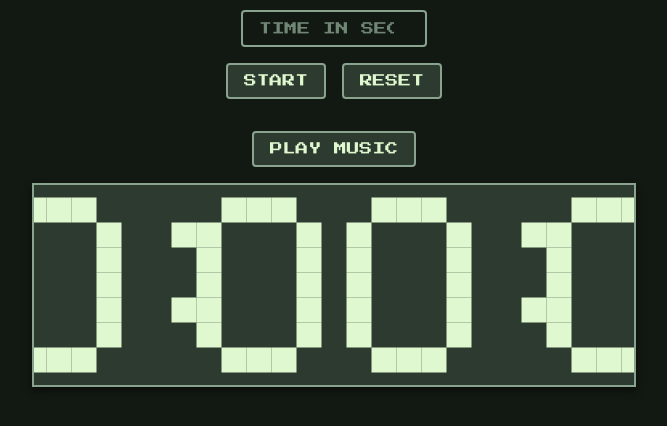
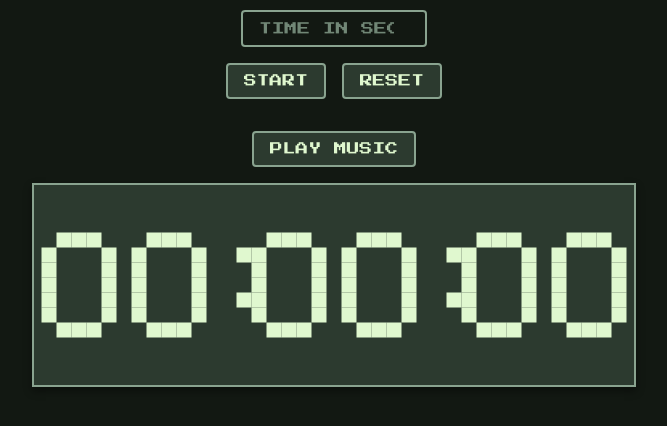
Before and after one commit to mayalh22/timetree, a plain HTML site: page index.html in a window 1280 px wide. Shown: the part 244-670 px from the top of the page, without its empty margins (306-973 px from the left). Drawn offline with Linux system fonts and the light colour scheme.

Commit message:
changed pixel size

```diff
--- a/index.html
+++ b/index.html
@@ -139,7 +139,7 @@
       const input = document.getElementById('inputSeconds');
       const bgMusic = document.getElementById('bgMusic');
 
-      const PIXEL_SIZE = 25;
+      const PIXEL_SIZE = 15;
       const FONT_COLOR = '#e0f8cf';
       const DIGIT_WIDTH = 5;
       const DIGIT_HEIGHT = 7;
```
